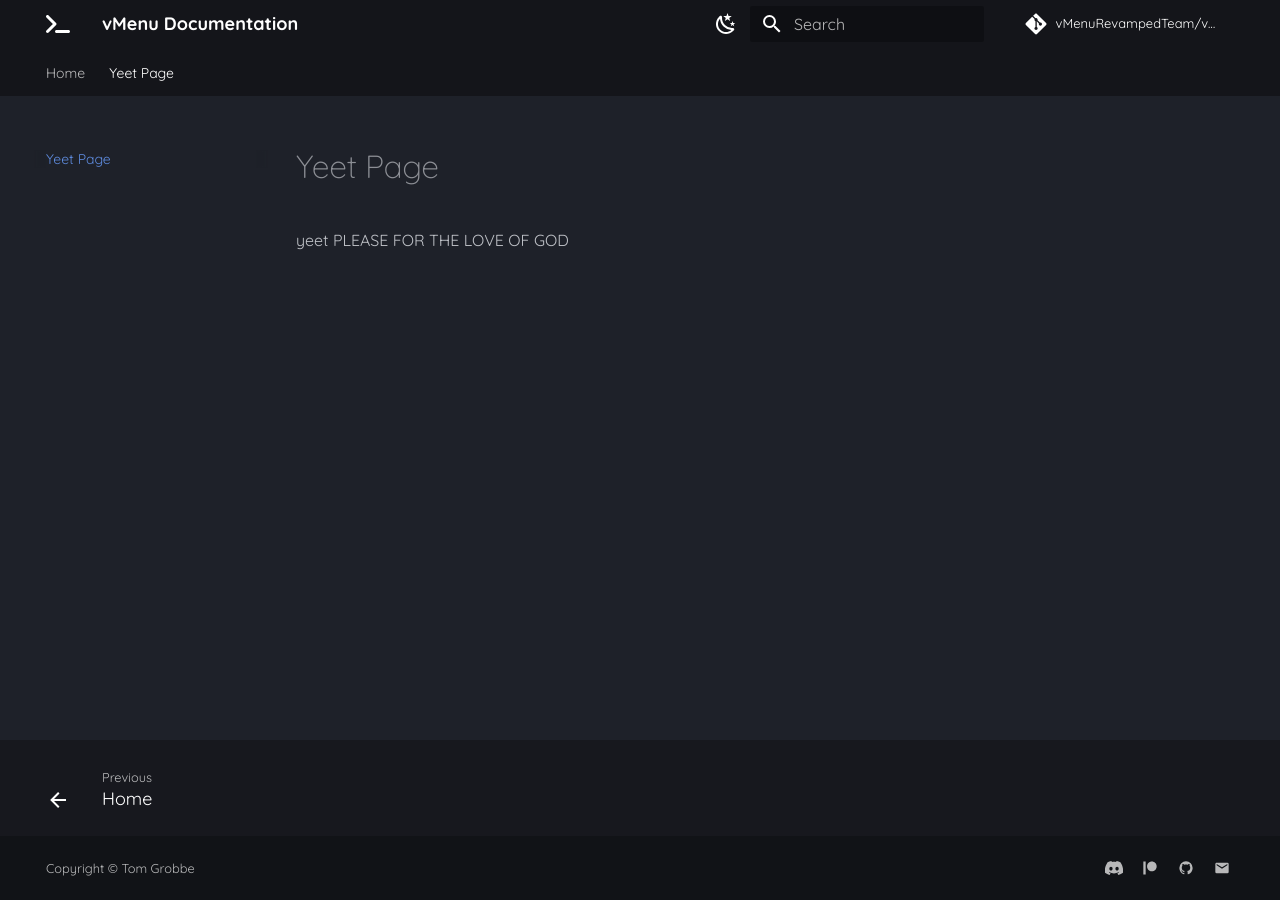
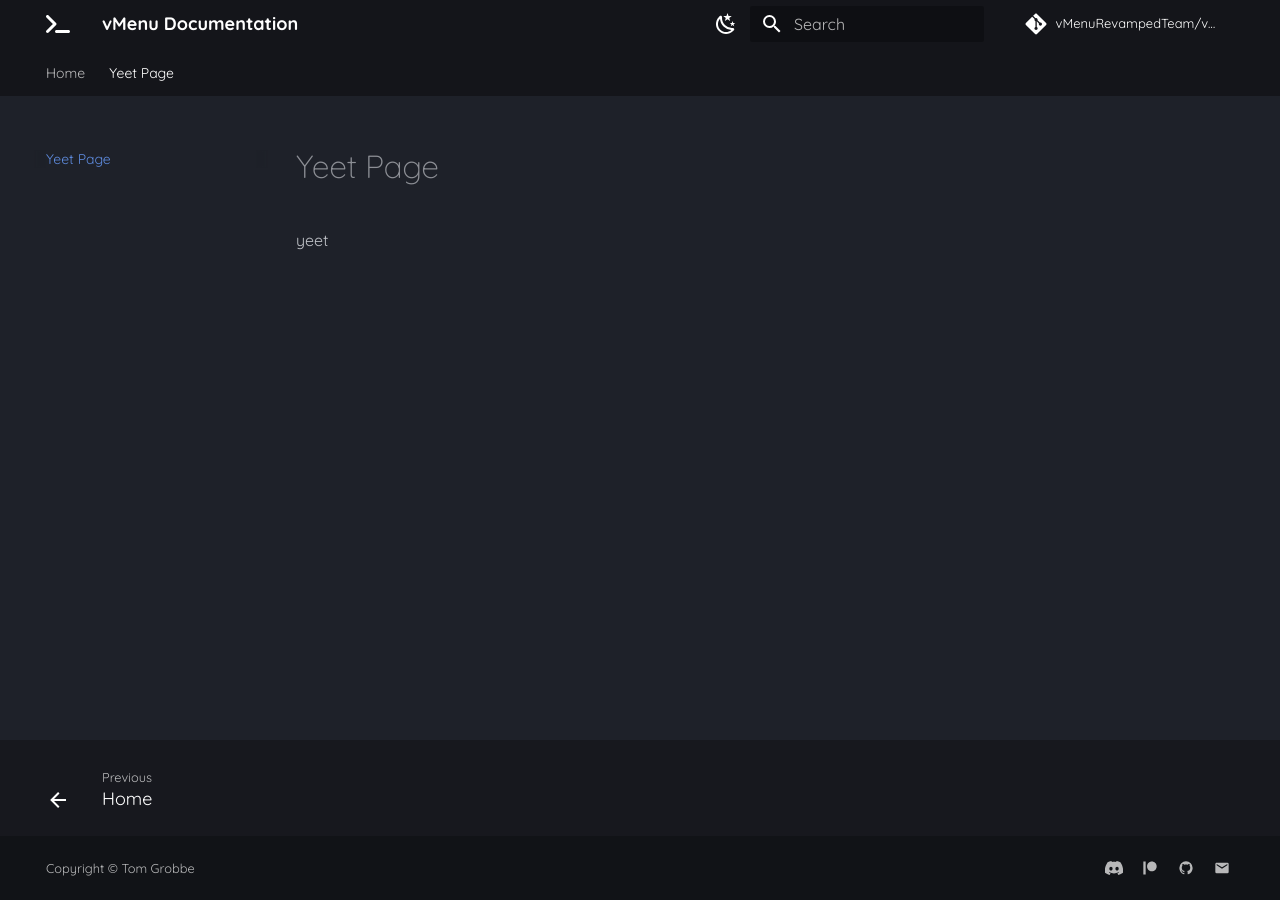
Before and after one commit to vMenuRevampedTeam/vMenuDocs, an MkDocs documentation site: the page built from docs/yeet-page/index.md, in a window 1280 px wide. Built offline with MkDocs 1.6.1 and Material for MkDocs 9.7.7, drawn with Linux system fonts in a browser that asks for light colours; comment, search, counter and statistics services are not loaded.

Commit message:
Please work FOR FUCK SAKES

```diff
--- a/docs/yeet-page/index.md
+++ b/docs/yeet-page/index.md
@@ -1 +1 @@
-yeet PLEASE FOR THE LOVE OF GOD
+yeet
```
